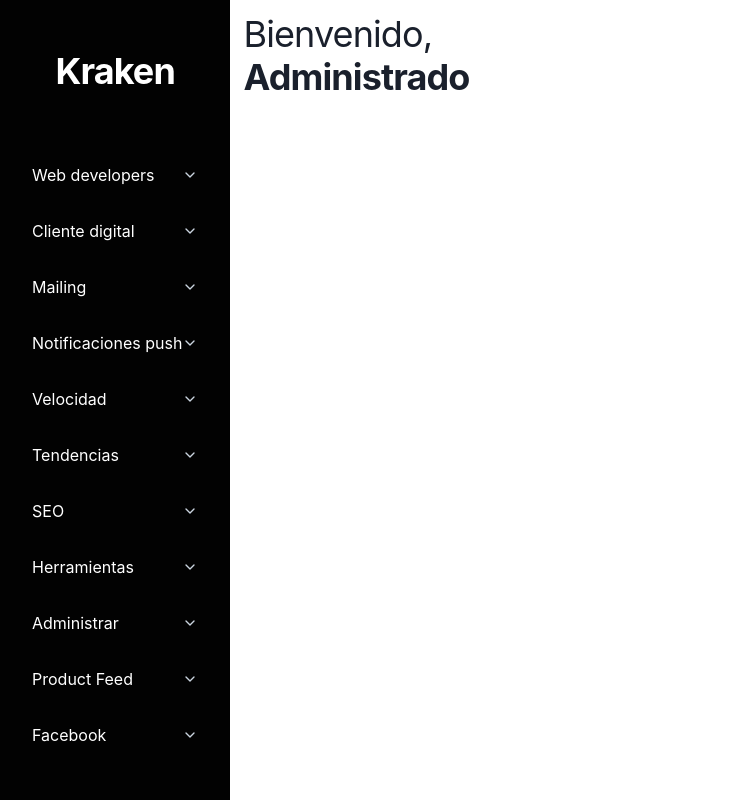
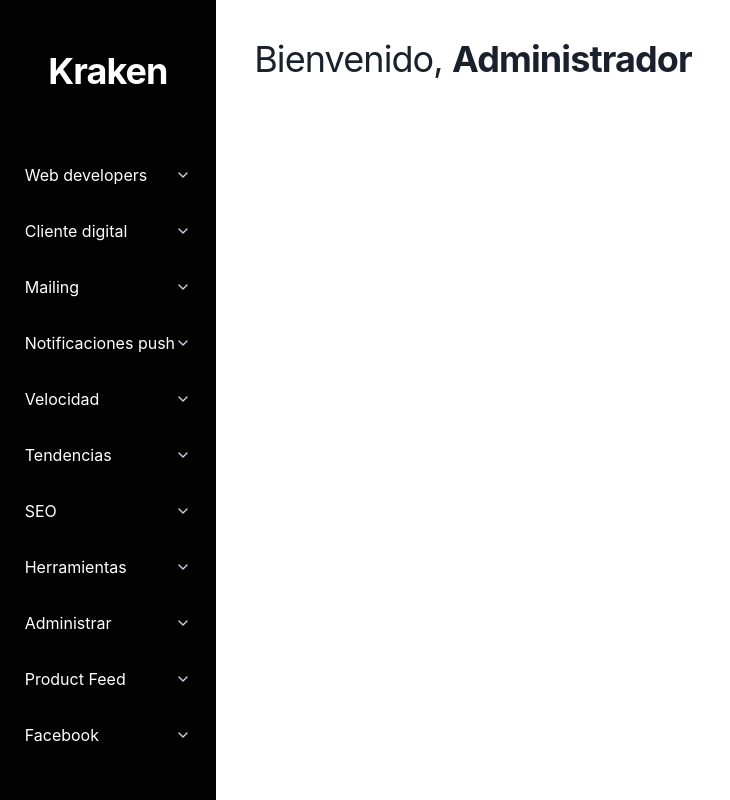
Before and after one commit to luis88l/chakraken, a Next.js app: page /dashboard in a window 1280 px wide. Shown: the whole page, without its empty margins (0-730 px from the left). Built offline with nearby package versions, Linux system fonts and the light colour scheme.

Commit message:
layout and login

```diff
--- a/src/components/layout/layout.tsx
+++ b/src/components/layout/layout.tsx
@@ -8,7 +8,7 @@
 	return (
 		<Flex h="100vh" flexDir="row" overflow="hidden" maxW="2000px">
 			<Dashboard userProfile={userData} userOptions={userOptions.data} />
-			<Box>{props.children}</Box>
+			<>{props.children}</>
 		</Flex>
 	);
 }
--- a/src/pages/dashboard/index.tsx
+++ b/src/pages/dashboard/index.tsx
@@ -11,7 +11,8 @@
 	const { data: userData } = userProfile;
 
 	return (
-		<Box>
+		<>
+			{/* column 2 */}
 			<Flex
 				w={["100%", "100%", "60%", "60%", "55%"]}
 				p="3%"
@@ -214,7 +215,7 @@
 			</Flex>
 			{/* column 3 */}
 			<Flex
-				w={["100%", "100%", "30%"]}
+				w={["100%", "100%", "27%"]}
 				bgColor="#F5F5F5"
 				p="3%"
 				flexDir="column"
@@ -468,6 +469,6 @@
 					Send money
 				</Button> */}
 			</Flex>
-		</Box>
+		</>
 	);
 }
```
